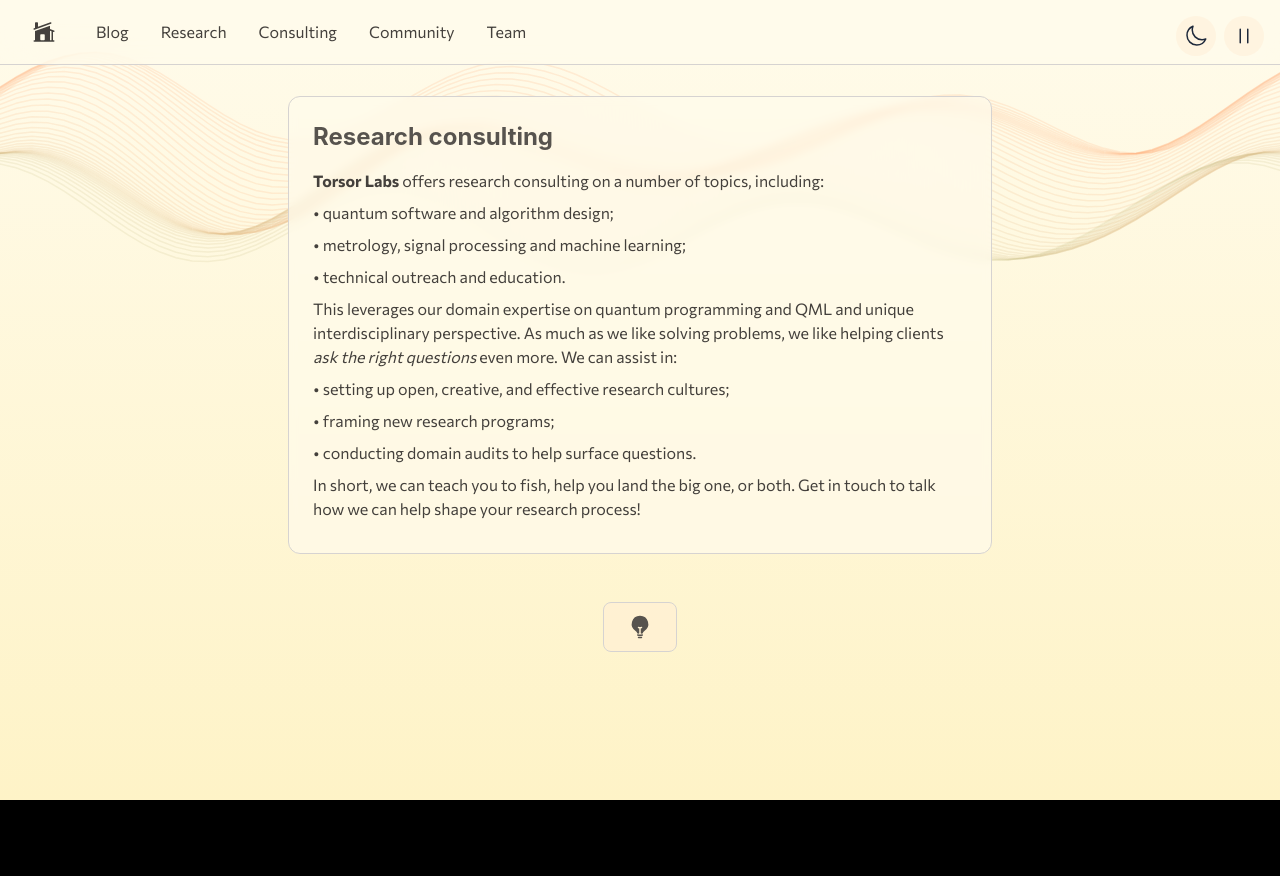
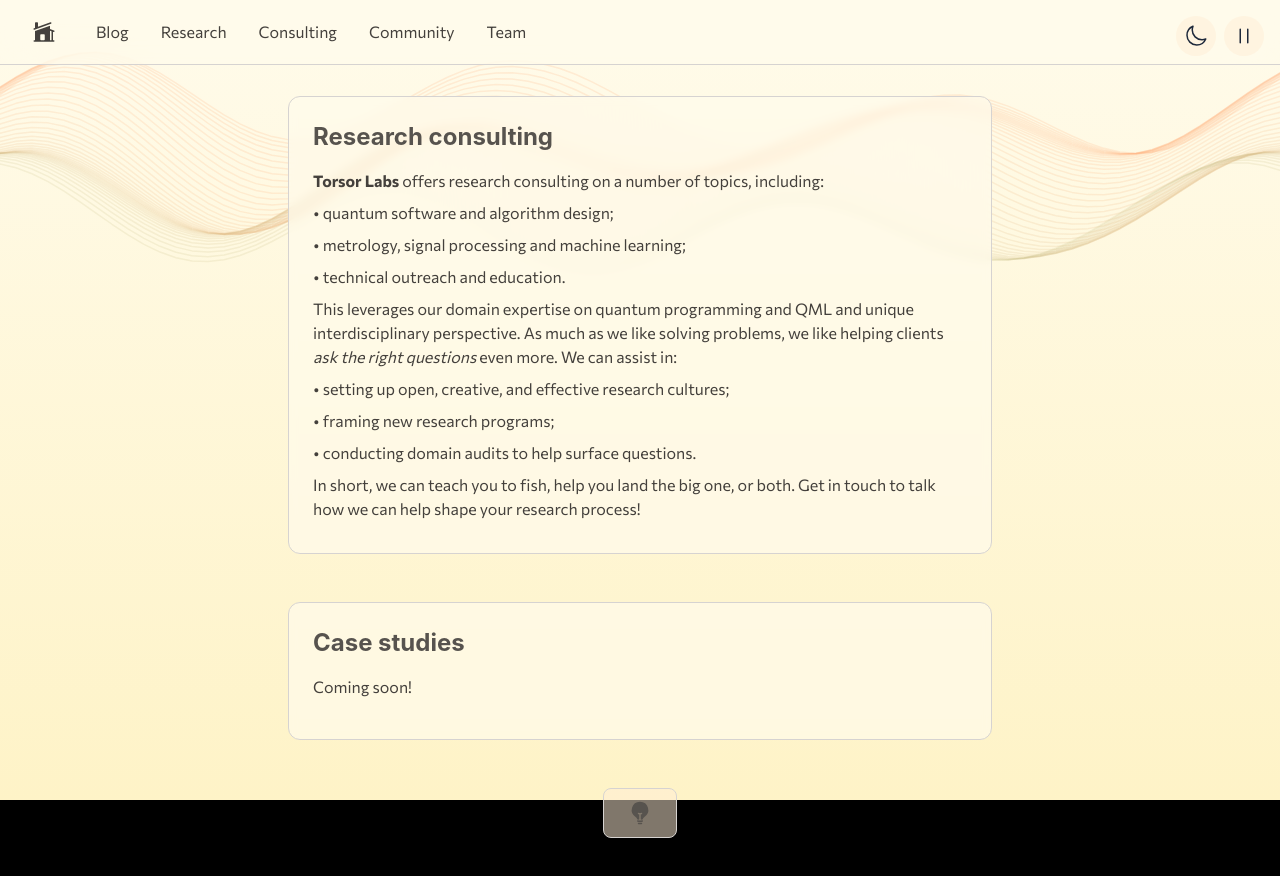
Before and after one commit to torsor-io/torsor-io, a React (Create React App) app: page /#/consulting in a window 1280 px wide. Shown: the top 876 px of the page. Before the commit the page ends 800 px from the top, so only its background shows below. Built offline with nearby package versions, Linux system fonts and the light colour scheme; the HTML template or start-up script is replaced by a standard one.

Commit message:
Update index.js

```diff
--- a/src/components/ConsultingPage/index.js
+++ b/src/components/ConsultingPage/index.js
@@ -78,6 +78,23 @@ const ConsultingPage = ({ isDark, setIsDark, waveState, setWaveState }) => {
       </ul>
 	  <p className="mb-2">In short, we can teach you to fish, help you land the big one, or both. <a href="mailto:consulting@torsor.io" className={`hover:underline`}>Get in touch</a> to talk how we can help shape your research process!</p>
               </div>
+          </motion.div>
+
+            {/* Open Source Section */}
+            <motion.div
+              initial={{ opacity: 0, y: 20 }}
+              animate={{ opacity: 1, y: 0 }}
+              transition={{ duration: 0.8, delay: 0.3 }}
+              className={`rounded-xl p-6 border ${borderColor} ${headerBg} backdrop-blur-sm`}
+            >
+              <h2 className={`text-2xl font-bold ${textColor} mb-4`}>
+                Case studies
+              </h2>
+              <div className={`${subtleText}`}>
+                <p className="mb-4">
+          Coming soon!
+                </p>
+              </div>
             </motion.div>
 
             {/* Subscribe Section */}
```
